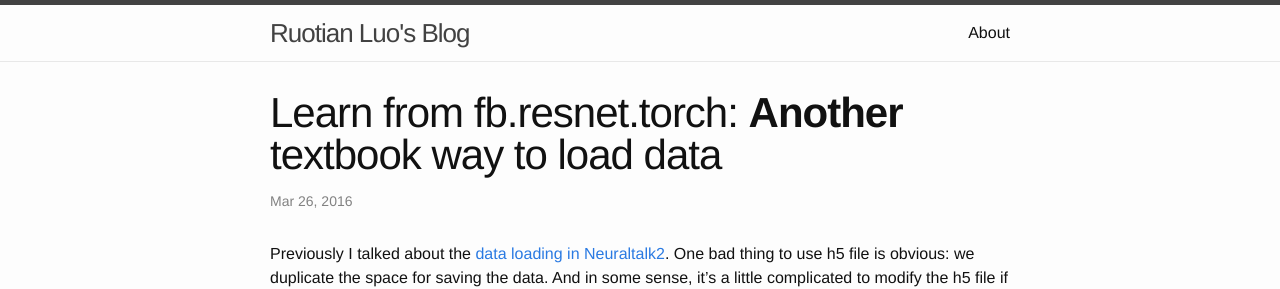
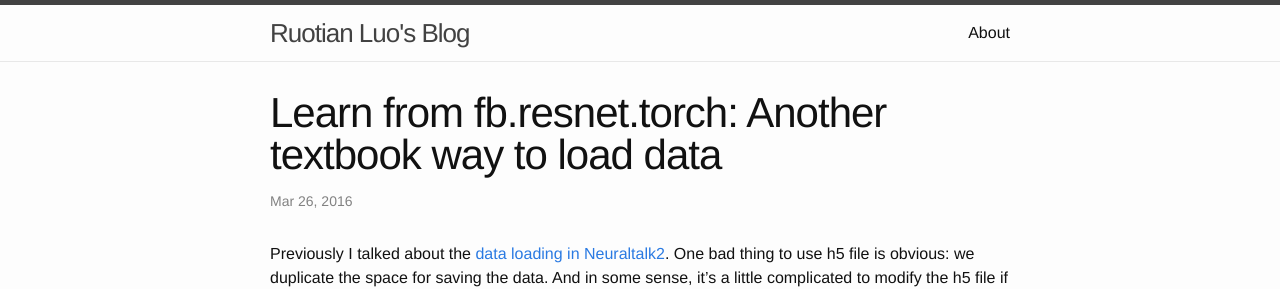
Before and after one commit to ruotianluo/ruotianluo.github.io, a Jekyll site: the page built from _posts/2016-03-25-load-data-2.markdown, in a window 1280 px wide. Shown: the top 289 px of the page. Built offline with Jekyll 4.4.1, drawn with Linux system fonts in a browser that asks for light colours; comment, search, counter and statistics services are not loaded.

Commit message:
Modify something.

```diff
--- a/_posts/2016-03-25-load-data2.markdown
+++ b/_posts/2016-03-25-load-data-2.markdown
@@ -1,6 +1,6 @@
 ---
 layout: post
-title: "Learn from fb.resnet.torch: <b>Another</b> textbook way to load data"
+title: "Learn from fb.resnet.torch: Another textbook way to load data"
 excerpt: "I have discussed loading data in neuraltalk2. This time is learning from fb.resnet.torch."
 date: 2016-03-25 19:17:40 -0600
 comments: true
```
